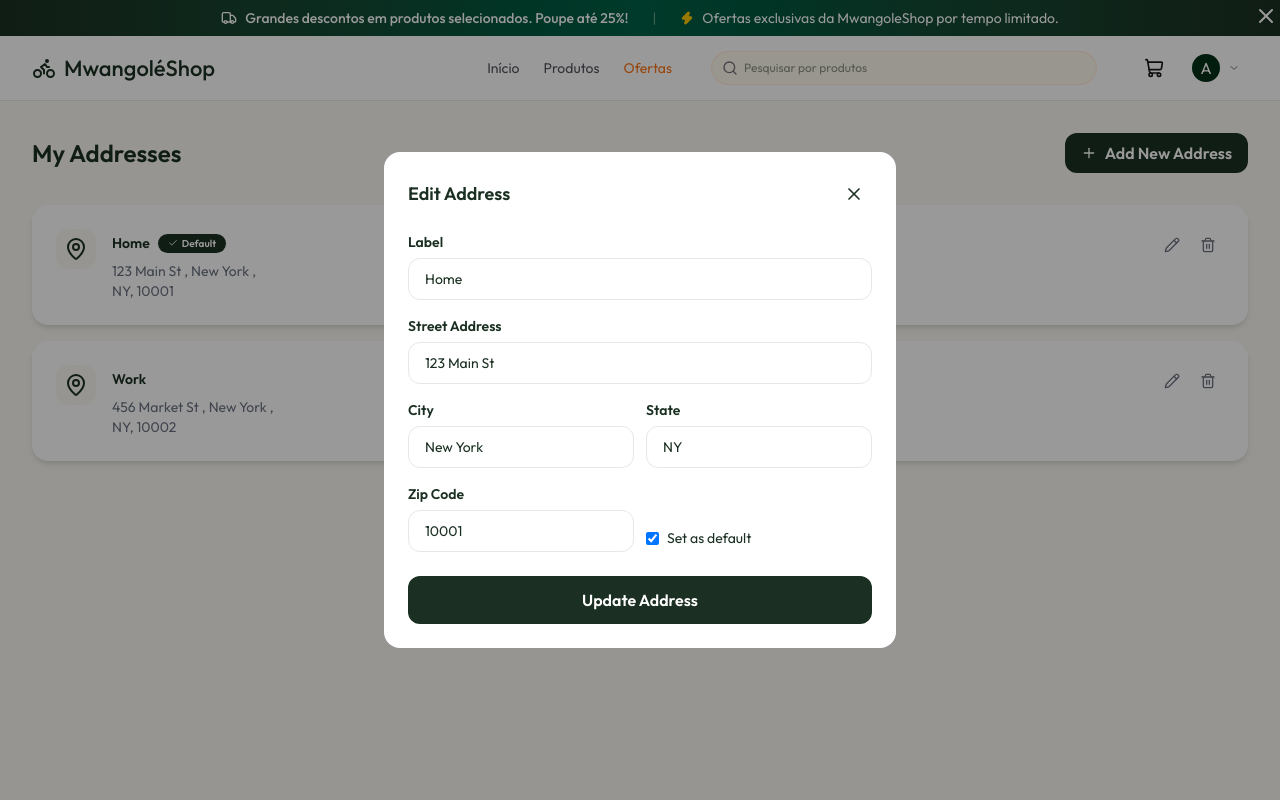
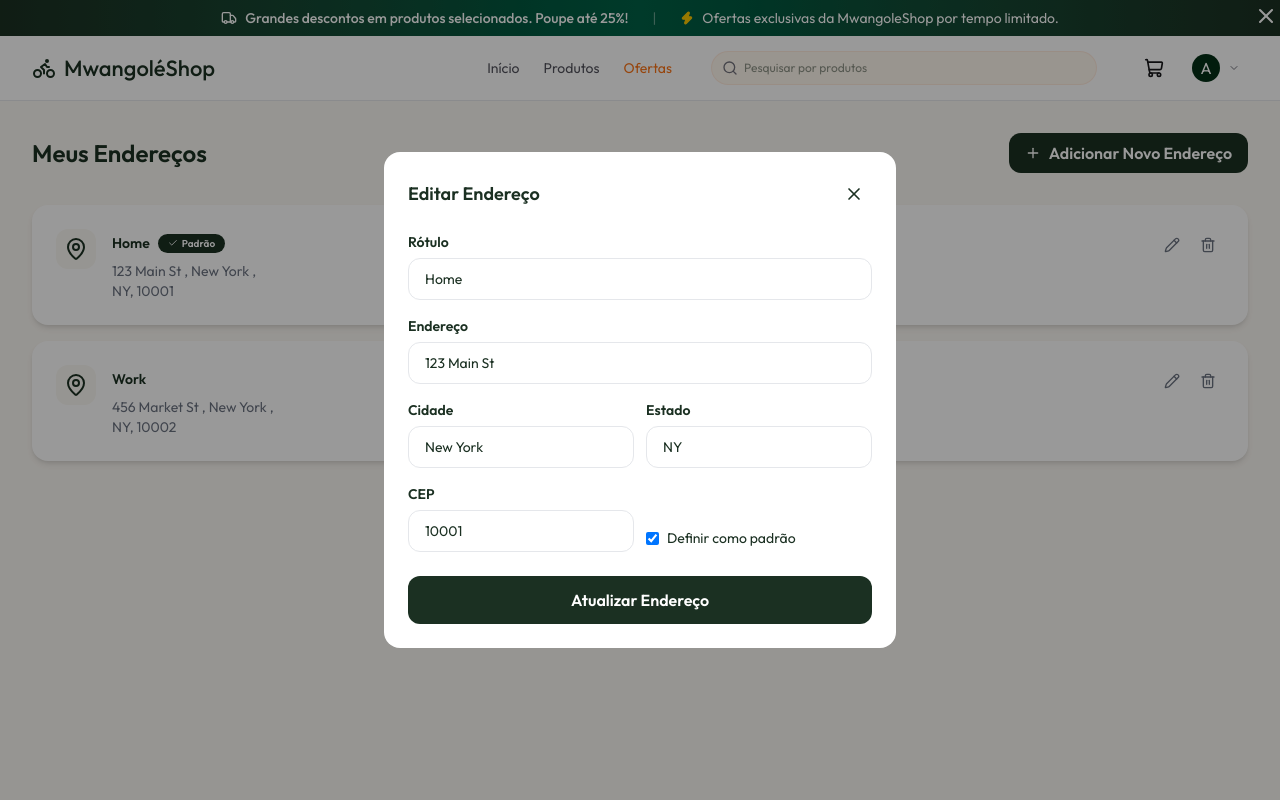
Before and after one commit to ajudiao/MwangoleShop, a React (Vite) app in the folder client/: page /addresses in a window 1280 px wide. Both pictures are taken after a click on the button 1172 px from the left and 245 px from the top of the page. Shown: the top 800 px of the page. Built offline with nearby package versions, Linux system fonts and the light colour scheme.

Commit message:
Ajutes no textos

```diff
--- a/client/src/components/AddressCard.tsx
+++ b/client/src/components/AddressCard.tsx
@@ -28,7 +28,7 @@ export function AddressCard({ addr, onEditHandler, setAddresses }: AddressCardPr
                         </p>
                         {addr.isDefault && (<span className="flex-center gap-1 px-2.5 py-0.5 text-[10px] font-semibold bg-app-green text-white rounded-full">
                             <CheckIcon className="size-2.5" />
-                            Default
+                            Padrão
                         </span>
                         )}
                     </div>
--- a/client/src/components/AddressForm.tsx
+++ b/client/src/components/AddressForm.tsx
@@ -14,7 +14,7 @@ export function AddressForm({ resetForm, handleSubmit, form, setForm, editingId
                     {/* form header */}
                     <div className="flex items-center justify-between mb-5">
                         <h2 className="text-lg font-semibold text-app-green">
-                            {editingId ? "Edit Address" : "Add New Address"}
+                            {editingId ? "Editar Endereço" : "Adicionar Novo Endereço"}
                         </h2>
                         <button type="button" onClick={resetForm} className="p-2 hover:bg-app-cream rounded-lg">
                             <XIcon className="size-5" />
@@ -24,32 +24,32 @@ export function AddressForm({ resetForm, handleSubmit, form, setForm, editingId
                     {/* form input fields */}
                     <div className="space-y-4">
                         <div>
-                            <label htmlFor="" className="block text-sm font-semibold text-app-green mb-1.5">Label</label>
-                            <input type="text" placeholder="Home, Work, etc..," className="w-full px-4 py-2.5 text-sm rounded-xl border border-app-border focus:border-app-green outline-none" required value={form.label} onChange={(e) => setForm({ ...form, label: e.target.value })} />
+                            <label htmlFor="" className="block text-sm font-semibold text-app-green mb-1.5">Rótulo</label>
+                            <input type="text" placeholder="Casa, Trabalho, etc." className="w-full px-4 py-2.5 text-sm rounded-xl border border-app-border focus:border-app-green outline-none" required value={form.label} onChange={(e) => setForm({ ...form, label: e.target.value })} />
                         </div>
                         <div>
-                            <label htmlFor="" className="block text-sm font-semibold text-app-green mb-1.5">Street Address</label>
+                            <label htmlFor="" className="block text-sm font-semibold text-app-green mb-1.5">Endereço</label>
                             <input type="text" className="w-full px-4 py-2.5 text-sm rounded-xl border border-app-border focus:border-app-green outline-none" required value={form.address} onChange={(e) => setForm({ ...form, address: e.target.value })} />
                         </div>
                         <div className="grid grid-cols-2 gap-3">
                             <div>
-                                <label htmlFor="" className="block text-sm font-semibold text-app-green mb-1.5">City</label>
+                                <label htmlFor="" className="block text-sm font-semibold text-app-green mb-1.5">Cidade</label>
                                 <input type="text" className="w-full px-4 py-2.5 text-sm rounded-xl border border-app-border focus:border-app-green outline-none" required value={form.city} onChange={(e) => setForm({ ...form, city: e.target.value })} />
                             </div>
                             <div>
-                                <label htmlFor="" className="block text-sm font-semibold text-app-green mb-1.5">State</label>
+                                <label htmlFor="" className="block text-sm font-semibold text-app-green mb-1.5">Estado</label>
                                 <input type="text" className="w-full px-4 py-2.5 text-sm rounded-xl border border-app-border focus:border-app-green outline-none" required value={form.state} onChange={(e) => setForm({ ...form, state: e.target.value })} />
                             </div>
                         </div>
                         <div className="grid grid-cols-2 gap-3">
                             <div>
-                                <label htmlFor="" className="block text-sm font-semibold text-app-green mb-1.5">Zip Code</label>
+                                <label htmlFor="" className="block text-sm font-semibold text-app-green mb-1.5">CEP</label>
                                 <input type="text" className="w-full px-4 py-2.5 text-sm rounded-xl border border-app-border focus:border-app-green outline-none" required value={form.zip} onChange={(e) => setForm({ ...form, zip: e.target.value })} />
                             </div>
                             <div className="flex items-end pb-1">
                                 <label htmlFor="default" className="flex items-center gap-2 cursor-pointer">
                                     <input id="default" type="checkbox" checked={form.isDefault} onChange={(e) => setForm({...form, isDefault: e.target.checked})} />
-                                    <span  className="text-sm text-app-text"> Set as default </span>
+                                    <span  className="text-sm text-app-text"> Definir como padrão </span>
                                 </label>
                             </div>
                         </div>
@@ -57,7 +57,7 @@ export function AddressForm({ resetForm, handleSubmit, form, setForm, editingId
 
                     {/* submit button */}
                     <button type="submit" className="mt-6 w-full py-3 bg-app-green text-white font-semibold rounded-xl hover:bg-app-green-light transition-colors">
-                        {editingId ? "Update Address" : "Save Address"}
+                        {editingId ? "Atualizar Endereço" : "Salvar Endereço"}
                     </button>
                 </form>
             </div>
--- a/client/src/components/Checkout/CheckoutPayment.tsx
+++ b/client/src/components/Checkout/CheckoutPayment.tsx
@@ -11,12 +11,12 @@ export default function CheckoutPayment({ setStep, paymentMethod, setPaymentMeth
     return (
         <div className="bg-white rounded-2xl p-6 animate-fade-in">
             <h2 className="text-lg font-semibold text-app-green mb-5 flex items-center gap-2">
-                <CreditCardIcon className="size-5" /> Payment Method
+                <CreditCardIcon className="size-5" /> Forma de Pagamento
             </h2>
             <div className="space-y-3">
                 {[
-                    { value: "card", label: "Credit / Debit Card", desc: "Pay securely with your card" },
-                    { value: "cash", label: "Cash on Delivery", desc: "Pay when you receive" },
+                    { value: "card", label: "Cartão de Crédito / Débito", desc: "Pague com segurança usando seu cartão" },
+                    { value: "cash", label: "Pagamento na Entrega", desc: "Pague quando receber" },
                 ].map((method) => (
                     <label key={method.value} className={`flex items-center gap-4 p-4 rounded-xl border cursor-pointer transition-all ${paymentMethod === method.value ? "border-app-green bg-app-cream" : "border-app-border hover:border-app-green-lighter"}`}>
                         <input type="radio" name="payment" value={method.value} checked={paymentMethod === method.value} onChange={(e) => setPaymentMethod(e.target.value)} className="size-4 text-app-green" />
@@ -28,7 +28,7 @@ export default function CheckoutPayment({ setStep, paymentMethod, setPaymentMeth
                 ))}
             </div>
             <button onClick={() => { setStep("review"); scrollTo(0, 0) }} className="mt-6 px-6 py-3 bg-app-green text-white font-semibold rounded-xl hover:bg-app-green-light transition-colors flex items-center gap-2">
-                Review Order <ChevronRightIcon className="size-4" />
+                Revisar Pedido <ChevronRightIcon className="size-4" />
             </button>
         </div>
     )
--- a/client/src/pages/Addresses.tsx
+++ b/client/src/pages/Addresses.tsx
@@ -71,11 +71,11 @@ export function Addresses() {
 
                 {/* Page header */}
                 <div className="flex items-center justify-between mb-8">
-                    <h1 className="text-2xl font-semibold text-app-green">My Addresses</h1>
-                    <button className="px-4 py-2 bg-app-green text-white font-semibold rounded-xl hover:bg-app-green-light transition-colors flex items-center gap-2" onClick={() => {resetForm(); setShowForm(true)}}>
-                        <PlusIcon className="size-4" />
-                        Add New Address
-                    </button>
+                    <h1 className="text-2xl font-semibold text-app-green">Meus Endereços</h1>
+                        <button className="px-4 py-2 bg-app-green text-white font-semibold rounded-xl hover:bg-app-green-light transition-colors flex items-center gap-2" onClick={() => {resetForm(); setShowForm(true)}}>
+                            <PlusIcon className="size-4" />
+                            Adicionar Novo Endereço
+                        </button>
                 </div>
 
                 {/* Form Modal */}
@@ -85,11 +85,11 @@ export function Addresses() {
                 {
                     loading ? (
                         <Loading />
-                    ) : addresses.length === 0 ? (
+                        ) : addresses.length === 0 ? (
                         <div className="text-center py-16">
                             <MapPinIcon className="size-16 text-app-border mx-auto mb-4" />
-                            <h2 className="text-lg font-semibold text-app-green mb-2">No addresses found</h2>
-                            <p className="text-sm text-app-text-light">You haven't added any addresses yet.</p>
+                            <h2 className="text-lg font-semibold text-app-green mb-2">Nenhum endereço encontrado</h2>
+                            <p className="text-sm text-app-text-light">Você ainda não adicionou nenhum endereço.</p>
                         </div>
                     ) : (
                         <div className="space-y-4">
```
